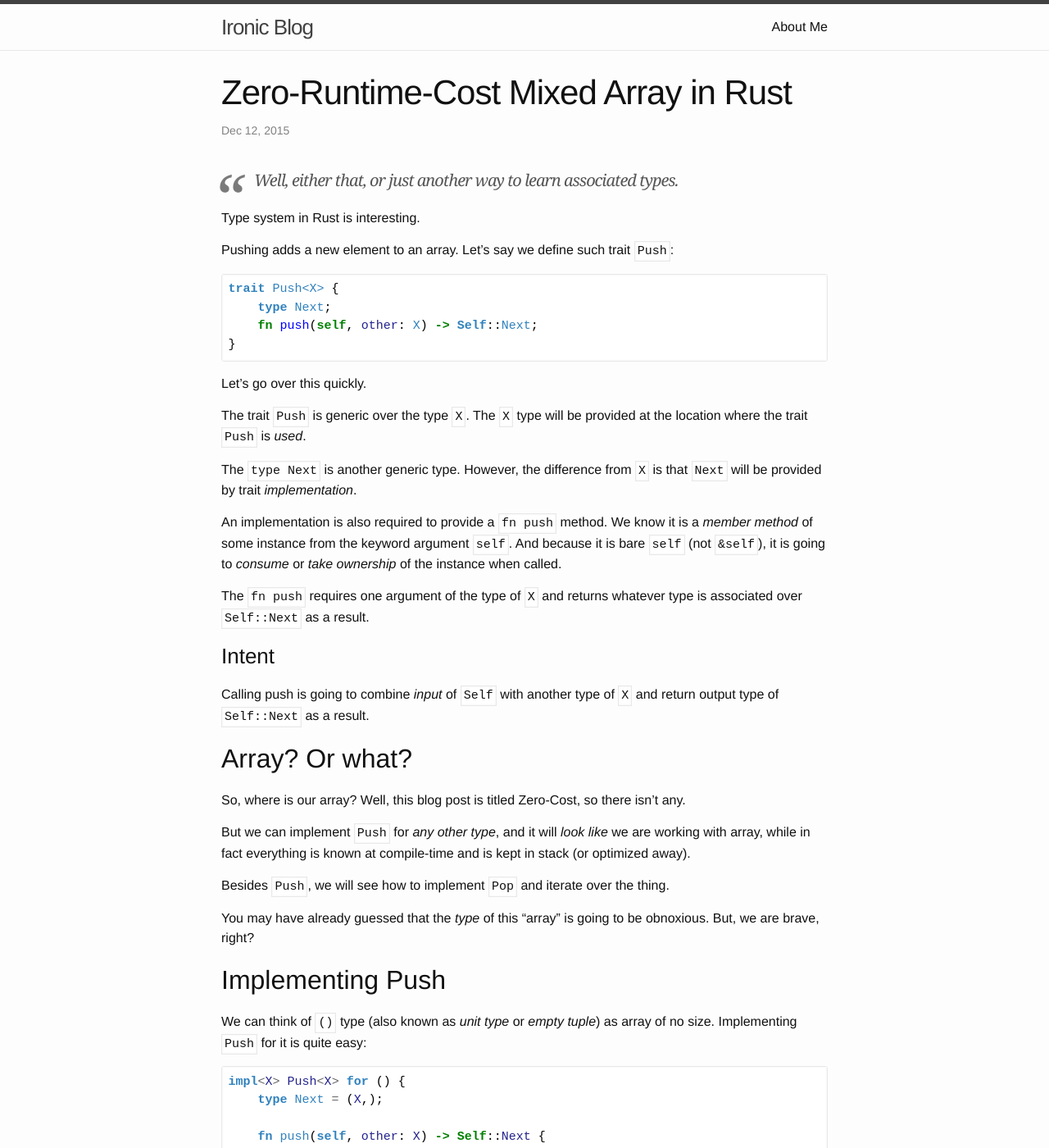
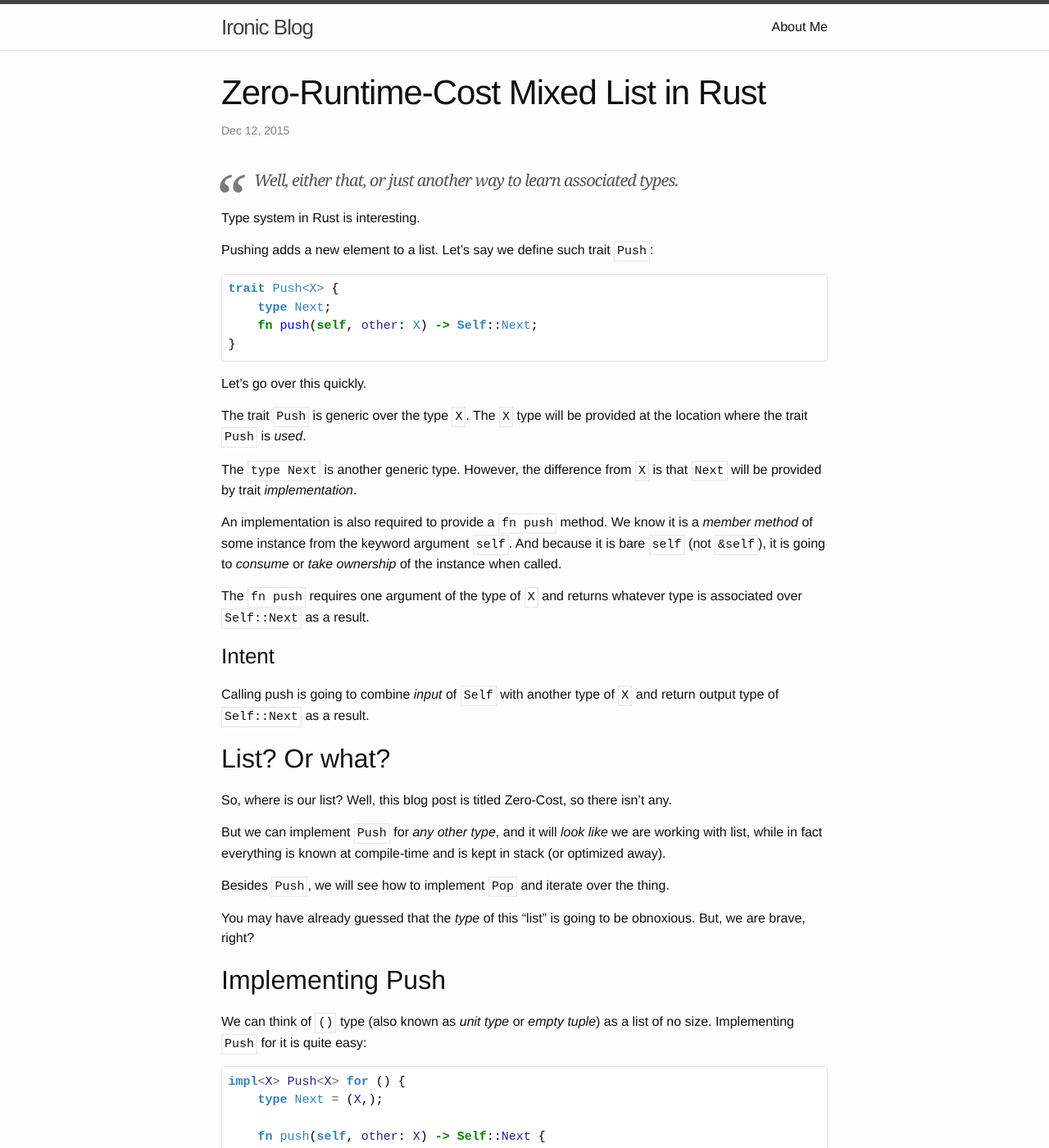
Before and after one commit to Nercury/Nercury.github.io, a Jekyll site: the page built from _posts/2015-12-12-typed-arrays.markdown, in a window 1280 px wide and 1400 px high. Shown: the whole window at 82% size. Built offline with Jekyll 4.4.1, drawn with Linux system fonts in a browser that asks for light colours; nearby versions of some CDN libraries; Markdown is read by kramdown in place of the engine named in the settings; some of the changed text lies outside the part shown.

Commit message:
Rename list to list.

````diff
--- a/_posts/2015-12-12-typed-arrays.markdown
+++ b/_posts/2015-12-12-typed-arrays.markdown
@@ -1,6 +1,6 @@
 ---
 layout: post
-title:  "Zero-Runtime-Cost Mixed Array in Rust"
+title:  "Zero-Runtime-Cost Mixed List in Rust"
 date:   2015-12-12
 categories: rust interesting
 ---
@@ -9,7 +9,7 @@ categories: rust interesting
 
 Type system in Rust is interesting.
 
-Pushing adds a new element to an array. Let's say we define such trait `Push`:
+Pushing adds a new element to a list. Let's say we define such trait `Push`:
 
 ```rust
 trait Push<X> {
@@ -38,21 +38,21 @@ The `fn push` requires one argument of the type of `X` and returns whatever type
 Calling push is going to combine _input_ of `Self` with another type of `X` and return output
 type of `Self::Next` as a result.
 
-## Array? Or what?
+## List? Or what?
 
-So, where is our array? Well, this blog post is titled Zero-Cost, so there isn't any.
+So, where is our list? Well, this blog post is titled Zero-Cost, so there isn't any.
 
-But we can implement `Push` for _any other type_, and it will _look like_ we are working with array,
+But we can implement `Push` for _any other type_, and it will _look like_ we are working with list,
 while in fact everything is known at compile-time and is kept in stack (or optimized away).
 
 Besides `Push`, we will see how to implement `Pop` and iterate over the thing.
 
-You may have already guessed that the _type_ of this "array" is going to be obnoxious. But, we
+You may have already guessed that the _type_ of this "list" is going to be obnoxious. But, we
 are brave, right?
 
 ## Implementing Push
 
-We can think of `()` type (also known as _unit type_ or _empty tuple_) as array of no size.
+We can think of `()` type (also known as _unit type_ or _empty tuple_) as a list of no size.
 Implementing `Push` for it is quite easy:
 
 ```rust
@@ -157,7 +157,7 @@ Or we can wait, maybe Rust will have variadic generics one day.
 
 What else can we do?
 
-## Unlimited Size "Array"
+## List of Unlimited Size
 
 Well, we can represent list as "an element" called _Head_ and "all other elements", called _Tail_.
 So, when we add new item, it becomes new _Head_, and previous head becomes part of _Tail_. This
@@ -409,7 +409,7 @@ trait Pop<X> {
 }
 ```
 
-Removing element from this "array" requires modification of array type, so the simple `&mut self`
+Removing element from this list requires modification of list type, so the simple `&mut self`
 won't work here. So, we return a tuple with the removed element and the remaining _Tail_ of a
 new type.
 
@@ -518,7 +518,7 @@ Let's say, for some reason, somewhere, this is worth the effort.
 However, no one is going to pass around such types. Well, at least not without some help from
 type system. Question is, can it provide enough help?
 
-For example, if we have a some other methods that add items to our "array", we don't even want to
+For example, if we have a some other methods that add items to our list, we don't even want to
 know the input type. We just want something that can be `Push`ed to,
 modify input object, and return resulting output. However, the output type depends directly
 on input. It would be great if we could abstract over it somehow, so that we could
@@ -531,11 +531,11 @@ based on input:
 trait AddTo<Input> {
     type Output;
 
-    fn add_to(self, array: Input) -> Self::Output;
+    fn add_to(self, list: Input) -> Self::Output;
 }
 ```
 
-Let's say we have some structure that contains the items that we want to add to our "array":
+Let's say we have some structure that contains the items that we want to add to our list:
 
 ```rust
 #[derive(Copy, Clone)] // tells rust this type is primitive and can be copied
@@ -555,8 +555,8 @@ impl<Input, T2, Final> AddTo<Input> for Data
 {
     type Output = Final;
 
-    fn add_to(self, array: Input) -> Self::Output {
-        array
+    fn add_to(self, list: Input) -> Self::Output {
+        list
             .push(self.a)
             .push(self.b)
     }
@@ -638,7 +638,7 @@ trait Visit<A> {
 }
 ```
 
-Let's implement it for all our "array" types. Here, we require that contained types
+Let's implement it for all our list types. Here, we require that contained types
 also implement `Visit`, and forward work to them:
 
 ```rust
@@ -685,7 +685,7 @@ Let's define a type for it, which will be our accumulator:
 struct Text(String);
 ```
 
-Then, we need to implement `Visit` for every type that we ever added to our pseudo array:
+Then, we need to implement `Visit` for every type that we ever added to our list:
 
 ```rust
 impl Visit<Text> for bool {
@@ -747,7 +747,7 @@ This was not really helpful. However, it was kind of expected...
 
 ## Conclusion
 
-It is a bit doubtful that this kind of generic array would be actually worth it, simply
+It is a bit doubtful that this kind of generic list would be actually worth it, simply
 because the type of it is going to remain horrendous.
 
 However, in some cases this can provide a type-checked mixed-type execution sequences. And
````
